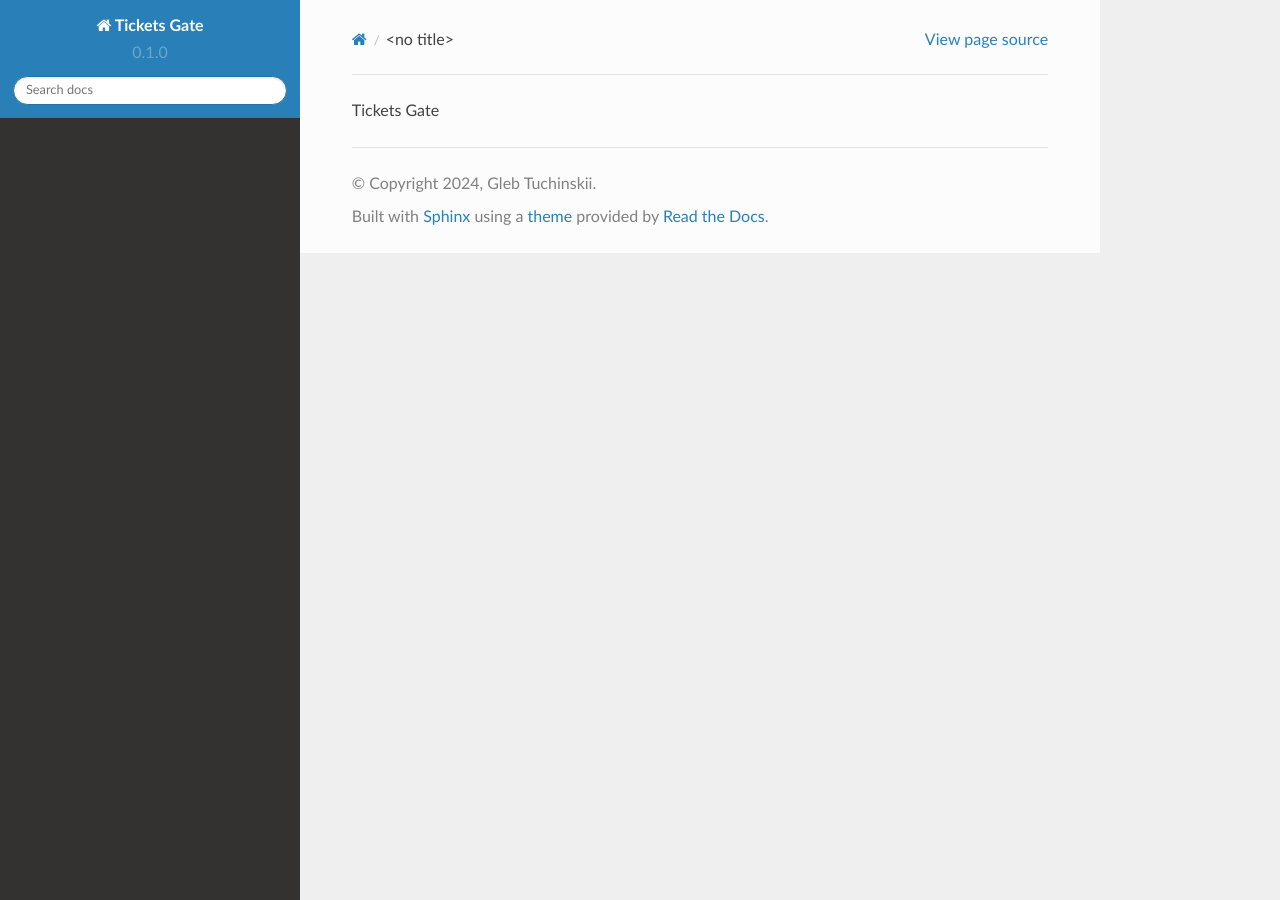
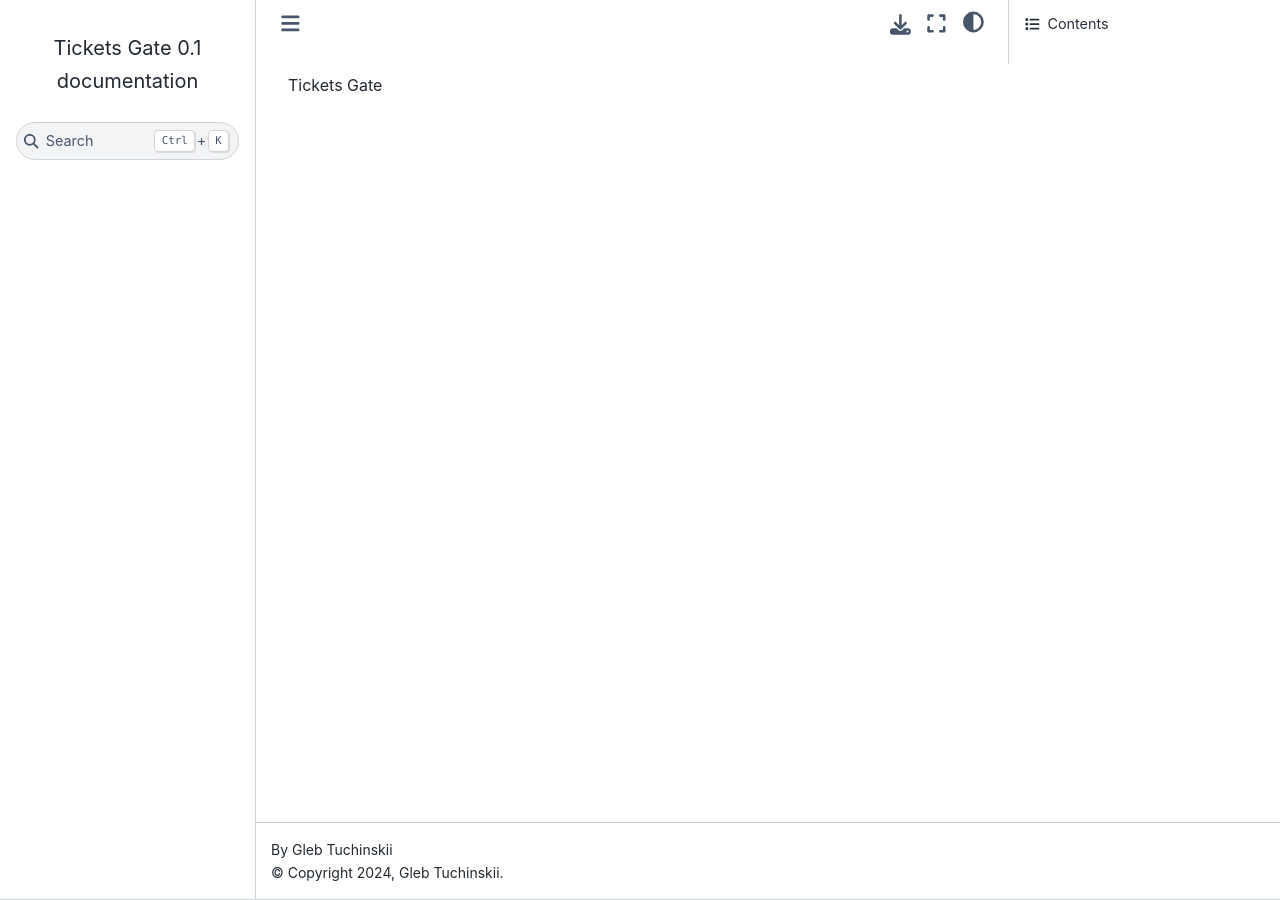
Before and after one commit to kvatra/test-tickets-gate, a Sphinx documentation site: the page built from docs/source/index.rst, in a window 1280 px wide. Built offline with Sphinx 7.4.7 and the Sphinx Book theme 1.1.4, drawn with Linux system fonts in a browser that asks for light colours.

Commit message:
readthedocs theme

```diff
--- a/docs/requirements.txt
+++ b/docs/requirements.txt
@@ -1,2 +1,2 @@
 sphinx==7.1.2
-sphinx-rtd-theme==1.3.0rc1
+sphinx-book-theme==1.1.2
--- a/docs/source/conf.py
+++ b/docs/source/conf.py
@@ -29,7 +29,7 @@ templates_path = ['_templates']
 
 # -- Options for HTML output
 
-html_theme = 'sphinx_rtd_theme'
+html_theme = 'sphinx_book_theme'
 
 # -- Options for EPUB output
 epub_show_urls = 'footnote'
```
